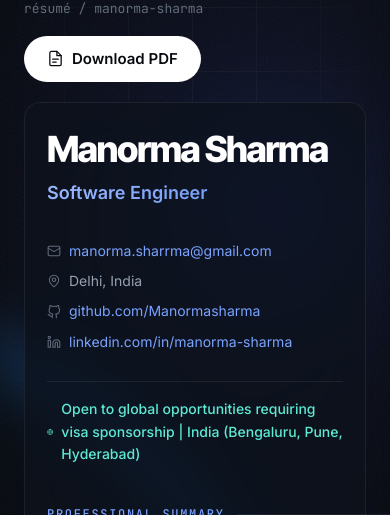
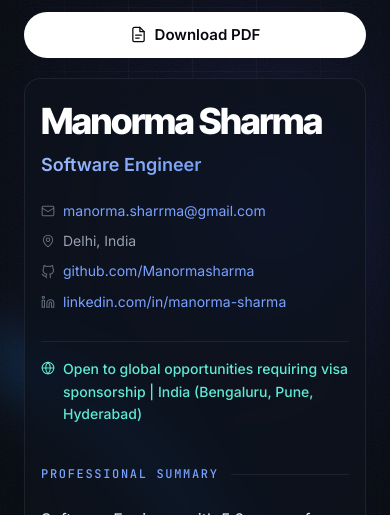
Before and after one commit to Manormasharma/Portfolio, a React (Create React App) app: page /Portfolio/resume in a window 390 px wide. Shown: the part 121-636 px from the top of the page. Built offline with nearby package versions, Linux system fonts and the light colour scheme; no server answers.

Commit message:
Make site responsive on mobile: fix resume grid overflow, hero availability pill, contact channels

```diff
--- a/src/Pages/Homepage/sections/Contact.scss
+++ b/src/Pages/Homepage/sections/Contact.scss
@@ -106,7 +106,7 @@
     padding: 56px 20px 24px;
   }
   .contact-channels {
-    grid-template-columns: 1fr;
+    grid-template-columns: minmax(0, 1fr);
   }
 }
 
--- a/src/Pages/Homepage/sections/Hero.scss
+++ b/src/Pages/Homepage/sections/Hero.scss
@@ -190,7 +190,13 @@
 .editor-tabs {
   display: flex;
   gap: 2px;
+  min-width: 0;
   overflow-x: auto;
+  scrollbar-width: none;
+
+  &::-webkit-scrollbar {
+    display: none;
+  }
 }
 
 .editor-tab {
@@ -368,6 +374,17 @@
 }
 
 @media (max-width: 560px) {
+  .availability {
+    white-space: normal;
+    max-width: 100%;
+    align-items: flex-start;
+    border-radius: var(--radius-lg);
+    line-height: 1.4;
+  }
+  .availability-dot {
+    flex-shrink: 0;
+    margin-top: 6px;
+  }
   .floating-chip {
     display: none;
   }
--- a/src/Pages/Resume/resume.scss
+++ b/src/Pages/Resume/resume.scss
@@ -17,6 +17,7 @@
 }
 
 .cv {
+  min-width: 0;
   padding: 56px;
   background: var(--glass-strong);
 
@@ -286,15 +287,48 @@
   .cv {
     padding: 28px 22px;
   }
+  .cv-header > div,
+  .cv-contact li,
+  .cv-contact a,
+  .cv-relocation {
+    min-width: 0;
+    overflow-wrap: anywhere;
+  }
+  .cv-header {
+    gap: 20px;
+  }
+  .cv-relocation {
+    align-items: flex-start;
+
+    svg {
+      flex-shrink: 0;
+      margin-top: 3px;
+    }
+  }
   .cv-grid {
-    grid-template-columns: 1fr;
+    grid-template-columns: minmax(0, 1fr);
     gap: 8px;
   }
   .cv-side {
     margin-top: 32px;
   }
   .cv-contact {
-    grid-template-columns: 1fr;
+    grid-template-columns: minmax(0, 1fr);
+  }
+}
+
+@media (max-width: 480px) {
+  .cv-page {
+    padding: 24px 0 80px;
+  }
+  .cv {
+    padding: 24px 16px;
+  }
+  .cv-toolbar .btn {
+    width: 100%;
+  }
+  .cv .tag {
+    white-space: normal;
   }
 }
 
```
